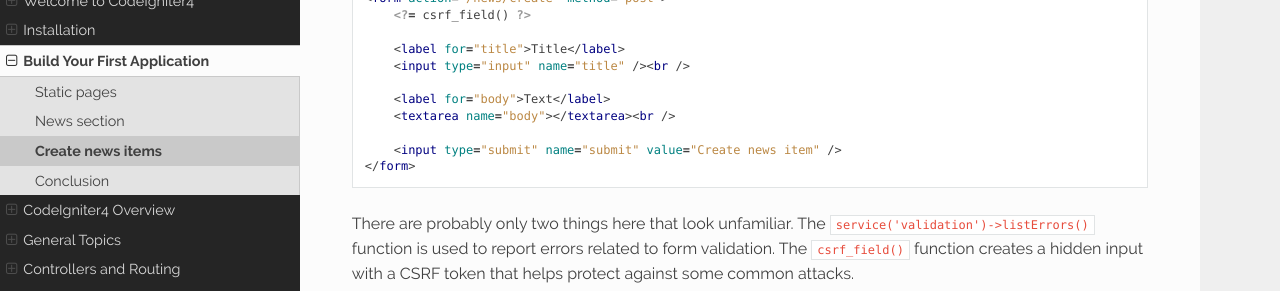
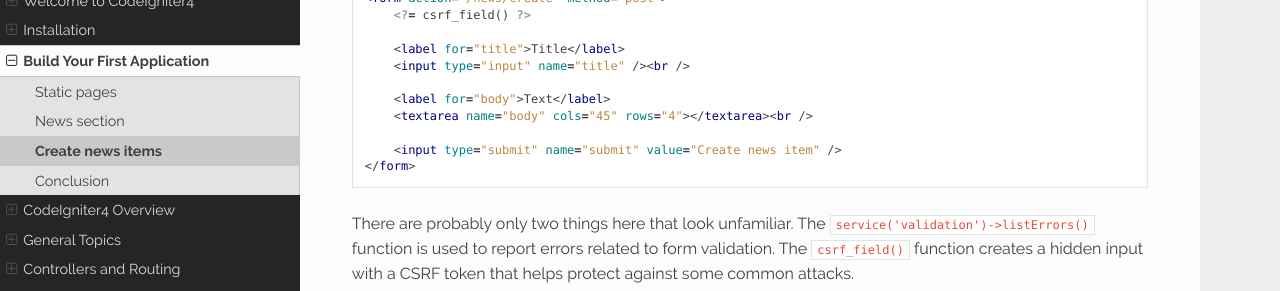
Before and after one commit to NEKOGET/ci4_user_guide_src, a Sphinx documentation site: the page built from source/tutorial/create_news_items.rst, in a window 1280 px wide and 900 px high, scrolled down 710 px. Shown: the part 151-442 px from the top of the window. Built offline with Sphinx 7.4.7 and the Read the Docs theme 2.0.0, drawn with Linux system fonts in a browser that asks for light colours.

Commit message:
docs: expand the text area

```diff
--- a/source/tutorial/create_news_items.rst
+++ b/source/tutorial/create_news_items.rst
@@ -42,7 +42,7 @@ the slug from our title in the model. Create a new view at
         <input type="input" name="title" /><br />
 
         <label for="body">Text</label>
-        <textarea name="body"></textarea><br />
+        <textarea name="body" cols="45" rows="4"></textarea><br />
 
         <input type="submit" name="submit" value="Create news item" />
     </form>
```
